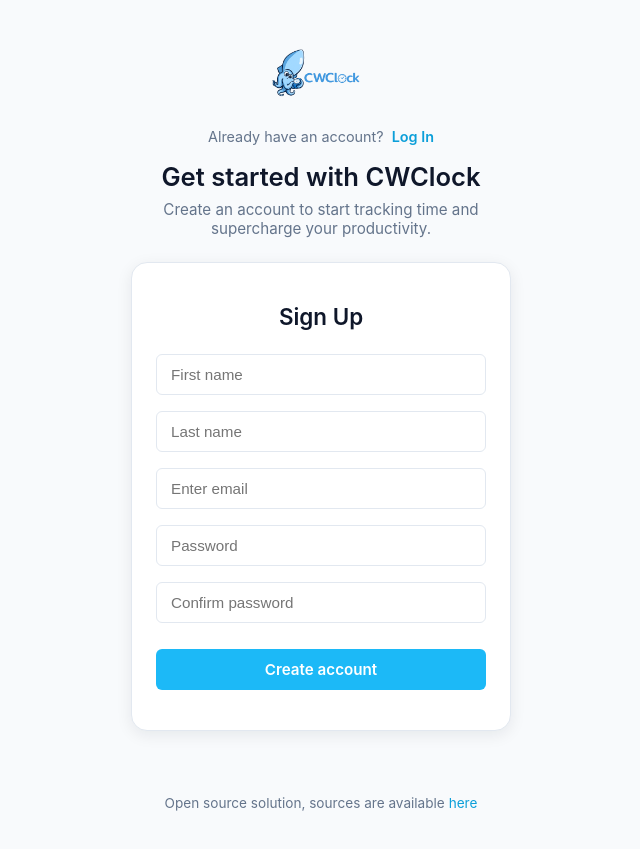
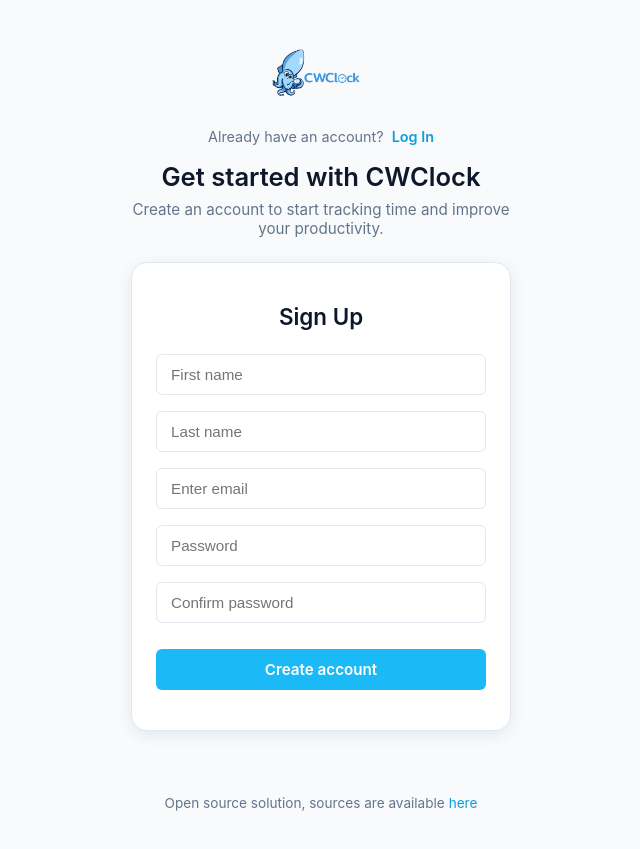
Before and after one commit to cwcloudtech/cwclock, a React (Create React App) app in the folder cwclock-ui/: page /signup in a window 1280 px wide. Shown: the whole page, without its empty margins (319-959 px from the left). Built offline with nearby package versions, Linux system fonts and the light colour scheme; no server answers.

Commit message:
feat(superuser): add ai-instruct-3

```diff
--- a/cwclock-ui/src/Components/Organizations/Organizations.jsx
+++ b/cwclock-ui/src/Components/Organizations/Organizations.jsx
@@ -117,12 +117,16 @@
               title="Currency"
             />
           </div>
+          <div className="cw-field">
             <Button size="sm" type="submit" title="Save daily rate">
               Save
             </Button>
+          </div>
+          <div className="cw-field">
             <Button size="sm" variant="secondary" onClick={() => setEditing(false)} title="Discard changes">
               Cancel
             </Button>
+          </div>
         </form>
       )}
     </li>
--- a/cwclock-ui/src/Components/SignUp/Heading.jsx
+++ b/cwclock-ui/src/Components/SignUp/Heading.jsx
@@ -6,7 +6,7 @@
   return (
     <div className={styles.Section}>
        <h1 className={styles.title}>Get started with CWClock</h1>
-       <p className={styles.subtitle}>Create an account to start tracking time and supercharge your productivity.</p>
+       <p className={styles.subtitle}>Create an account to start tracking time and improve your productivity.</p>
     </div>
   )
 }
```
Also changed, not shown: 2 other files (tests, documents, lock files or other folders). Lines whose indentation alone changed are shown as unchanged.
